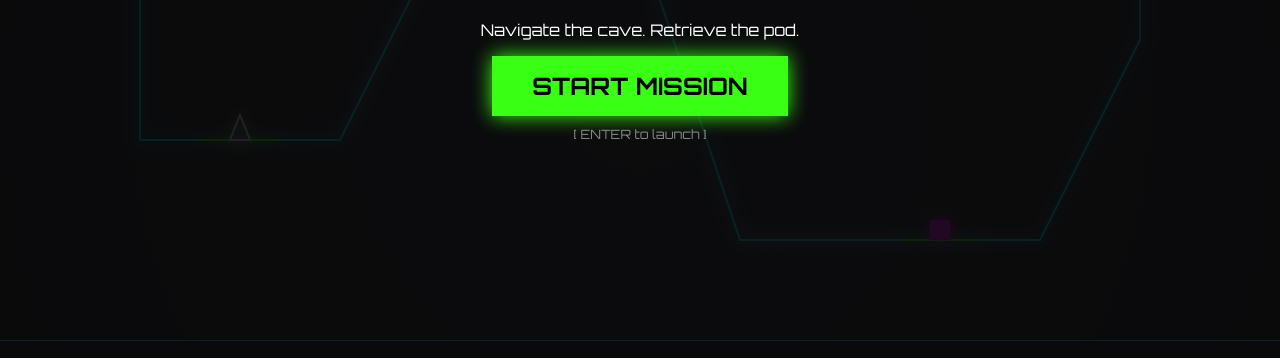
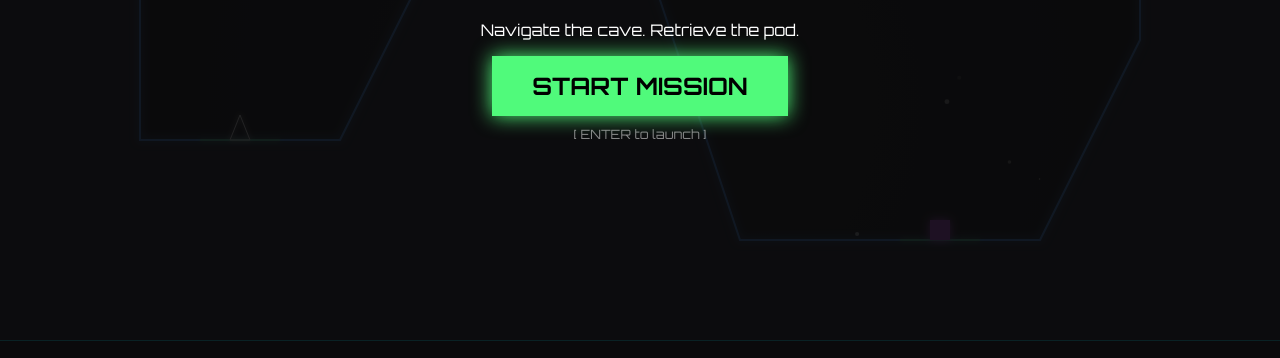
Before and after one commit to Robert2611/thrust-game, a website built with Vite: page index.html in a window 1280 px wide. Shown: the part 295-653 px from the top of the page. Built offline with nearby package versions, Linux system fonts and the light colour scheme.

Commit message:
feat: implement game level data and canvas-based rendering system with starfield and radar support

```diff
--- a/src/data/levels.ts
+++ b/src/data/levels.ts
@@ -15,7 +15,8 @@ export const levels: Level[] = [
             { x: 100, y: 100, width: 80 }  // Exit platform
         ],
         terrain: [
-            0, 600, 200, 600, 300, 400, 500, 400, 600, 700, 900, 700, 1000, 500, 1000, 0, 0, 0, 0, 600
+            0, 600, 200, 600, 300, 400, 500, 400, 600, 700, 900, 700, 1000, 500,
+            1000, 100, 800, 150, 400, 250, 0, 100, 0, 600
         ]
     },
     {
@@ -31,9 +32,8 @@ export const levels: Level[] = [
         ],
         terrain: [
             0, 0, 1000, 0, 1000, 800, 0, 800,
-            0, 500, 750, 500, 0, 500, // Bottom slat (double back)
-            0, 200, 750, 200, 0, 200, // Top slat (double back)
-            0, 0 // Home
+            0, 520, 750, 520, 750, 480, 0, 480,
+            0, 220, 750, 220, 750, 180, 0, 180, 0, 0
         ]
     }
 ];
--- a/src/ui/Renderer.ts
+++ b/src/ui/Renderer.ts
@@ -9,6 +9,7 @@ export class Renderer {
     private ctx: CanvasRenderingContext2D;
     private radarCanvas: HTMLCanvasElement | null;
     private rctx: CanvasRenderingContext2D | null;
+    private stars: {x: number, y: number, size: number, blinkSpeed: number}[] = [];
 
     constructor(gameEngine: GameEngine, canvas: HTMLCanvasElement) {
         this.game = gameEngine;
@@ -19,6 +20,16 @@ export class Renderer {
 
         this.radarCanvas = document.getElementById('radar-canvas') as HTMLCanvasElement | null;
         this.rctx = this.radarCanvas ? this.radarCanvas.getContext('2d') : null;
+
+        // Initialize stars
+        for (let i = 0; i < 150; i++) {
+            this.stars.push({
+                x: Math.random() * 2000,
+                y: Math.random() * 2000,
+                size: Math.random() * 2 + 0.5,
+                blinkSpeed: Math.random() * 0.05 + 0.01
+            });
+        }
     }
 
     public draw(): void {
@@ -28,6 +39,10 @@ export class Renderer {
         this.drawRadar(level);
 
         this.ctx.save();
+
+        // Draw Starfield (with parallax)
+        this.drawStarfield();
+
         this.ctx.translate(-this.game.cameraX, -this.game.cameraY);
 
         this.drawTerrain(level);
@@ -41,21 +56,73 @@ export class Renderer {
     }
 
     private drawTerrain(level: Level): void {
-        this.ctx.shadowBlur = 15;
-        this.ctx.shadowColor = '#00f2ff';
-        this.ctx.strokeStyle = '#00f2ff';
-        this.ctx.lineWidth = 2;
+        const wallFill = getComputedStyle(document.documentElement).getPropertyValue('--cave-wall-fill').trim() || '#1a1b24';
+        const wallEdge = getComputedStyle(document.documentElement).getPropertyValue('--cave-wall-edge').trim() || '#4a9eff';
+
+        this.ctx.save();
+
+        // 1. Create the "Hole Punch" Path
+        this.ctx.beginPath();
+
+        // A. Huge Outer Rectangle (The "Infinite Rock")
+        // We use massive coordinates to ensure it covers the entire visible area even when scrolling
+        const size = 10000;
+        this.ctx.rect(-size/2, -size/2, size, size);
+
+        // B. The Cave Corridor (The "Hole")
+        // Because of 'even-odd' fill rule, drawing this path inside the rectangle will "punch it out"
+        for (let i = 0; i < level.terrain.length; i += 2) {
+            if (i === 0) this.ctx.moveTo(level.terrain[i], level.terrain[i+1]);
+            else this.ctx.lineTo(level.terrain[i], level.terrain[i+1]);
+        }
+        this.ctx.closePath();
+
+        // 2. Fill the Rock (Everything BUT the corridor)
+        this.ctx.fillStyle = wallFill;
+        this.ctx.fill('evenodd');
+
+        // 3. Draw the Edge Highlight
+        // We draw the corridor again but as a stroke
         this.ctx.beginPath();
         for (let i = 0; i < level.terrain.length; i += 2) {
             if (i === 0) this.ctx.moveTo(level.terrain[i], level.terrain[i+1]);
             else this.ctx.lineTo(level.terrain[i], level.terrain[i+1]);
         }
+        this.ctx.closePath();
+
+        this.ctx.shadowBlur = 8;
+        this.ctx.shadowColor = wallEdge;
+        this.ctx.strokeStyle = wallEdge;
+        this.ctx.lineWidth = 2;
         this.ctx.stroke();
+
+        this.ctx.restore();
+    }
+
+    private drawStarfield(): void {
+        const time = Date.now();
+        this.ctx.save();
+
+        // Parallax effect: stars move slower than the camera
+        const px = -this.game.cameraX * 0.3;
+        const py = -this.game.cameraY * 0.3;
+
+        this.ctx.translate(px, py);
+
+        this.stars.forEach(s => {
+            const blink = (Math.sin(time * s.blinkSpeed) + 1) / 2;
+            this.ctx.fillStyle = `rgba(255, 255, 255, ${0.2 + blink * 0.6})`;
+            this.ctx.beginPath();
+            this.ctx.arc(s.x, s.y, s.size, 0, Math.PI * 2);
+            this.ctx.fill();
+        });
+        this.ctx.restore();
     }
 
     private drawPlatforms(level: Level): void {
-        this.ctx.shadowColor = '#39ff14';
-        this.ctx.strokeStyle = '#39ff14';
+        this.ctx.shadowBlur = 5;
+        this.ctx.shadowColor = '#50fa7b';
+        this.ctx.strokeStyle = '#50fa7b';
         level.platforms.forEach(p => {
             this.ctx.beginPath();
             this.ctx.moveTo(p.x - p.width/2, p.y);
@@ -65,25 +132,30 @@ export class Renderer {
     }
 
     private drawExit(level: Level): void {
-        this.ctx.shadowColor = '#ff00ff';
-        this.ctx.strokeStyle = '#ff00ff';
+        const exitColor = '#d44eff';
+        this.ctx.shadowBlur = 8;
+        this.ctx.shadowColor = exitColor;
+        this.ctx.strokeStyle = exitColor;
         this.ctx.strokeRect(level.exit.x - 10, level.exit.y - 20, 20, 20);
         if (this.game.state === GameState.SUCCESS) {
-            this.ctx.fillStyle = '#ff00ff';
+            this.ctx.fillStyle = exitColor;
             this.ctx.fillRect(level.exit.x - 10, level.exit.y - 20, 20, 20);
         }
     }
 
     private drawPod(): void {
         if (!this.game.pod.isCollected) {
-            this.ctx.shadowColor = '#ff00ff';
-            this.ctx.fillStyle = '#ff00ff';
+            const podColor = '#d44eff';
+            this.ctx.shadowBlur = 10;
+            this.ctx.shadowColor = podColor;
+            this.ctx.fillStyle = podColor;
             this.ctx.fillRect(this.game.pod.x - 10, this.game.pod.y - 10, 20, 20);
         }
     }
 
     private drawShip(): void {
         if (!this.game.ship.isExploded) {
+            this.ctx.shadowBlur = 5;
             this.ctx.shadowColor = '#fff';
             this.ctx.strokeStyle = '#fff';
             this.ctx.save();
@@ -144,14 +216,20 @@ export class Renderer {
             else this.rctx.lineTo(rx, ry);
         }
         this.rctx.stroke();
+
+        // Ship
         const pulse = (Math.sin(Date.now() / 200) + 1) / 2;
         this.rctx.fillStyle = `rgba(255, 255, 255, ${0.5 + pulse * 0.5})`;
         this.rctx.fillRect(this.game.ship.x * scale - 2, this.game.ship.y * scale - 2, 4, 4);
+
+        // Pod
         if (!this.game.pod.isCollected) {
-            this.rctx.fillStyle = '#ff00ff';
+            this.rctx.fillStyle = '#d44eff';
             this.rctx.fillRect(this.game.pod.x * scale - 2, this.game.pod.y * scale - 2, 4, 4);
         }
-        this.rctx.strokeStyle = '#00f2ff';
+
+        // Exit
+        this.rctx.strokeStyle = '#4a9eff';
         this.rctx.strokeRect(level.exit.x * scale - 3, level.exit.y * scale - 3, 6, 6);
     }
 }
--- a/style.css
+++ b/style.css
@@ -1,10 +1,12 @@
 @import url('https://fonts.googleapis.com/css2?family=Orbitron:wght@400;700&display=swap');
 
 :root {
-    --neon-blue: #00f3ff;
-    --neon-pink: #ff00ff;
-    --neon-green: #39ff14;
+    --neon-blue: #4a9eff;    /* Muted Tech Blue */
+    --neon-pink: #d44eff;    /* Muted Magenta */
+    --neon-green: #50fa7b;   /* Muted Green */
     --dark-bg: #0a0a0c;
+    --cave-wall-fill: #1a1b24;
+    --cave-wall-edge: #4a9eff;
 }
 
 html, body {
@@ -30,7 +32,7 @@ body {
     display: flex;
     flex-direction: column;
     position: relative;
-    background: radial-gradient(circle at center, #1b1b22 0%, #0a0a0c 100%);
+    background: radial-gradient(circle at center, #15151a 0%, #050507 100%);
 }
 
 #play-area {
```
